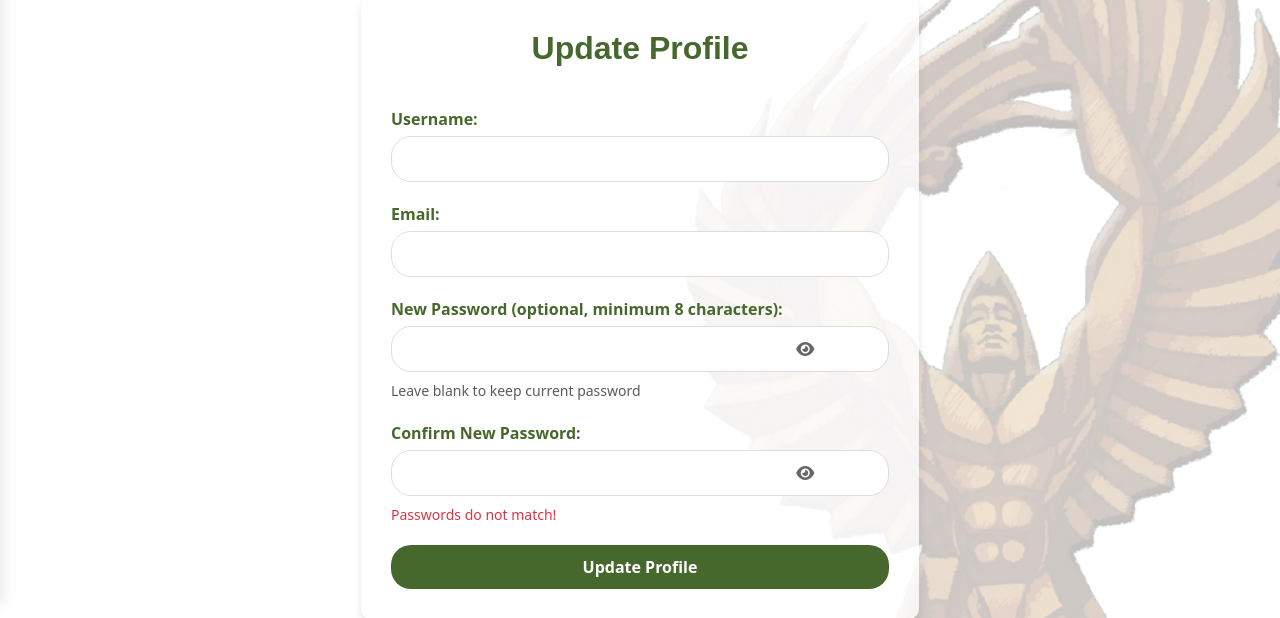
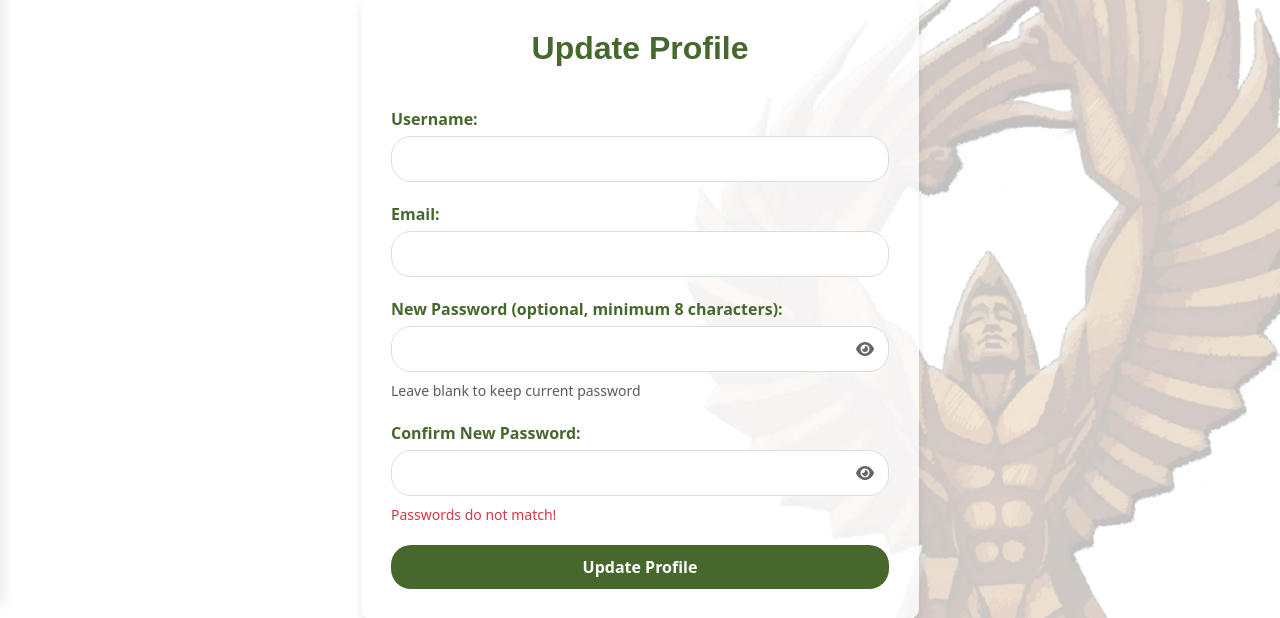
Before and after one commit to chin12311/edulytics, a Django app: page /assign-section/13/ in a window 1280 px wide. Shown: the part 196-814 px from the top of the page. Run offline with Django 5.2, Linux system fonts and the light colour scheme; data comes from the database, SQL or seed files in the repository; some libraries are stand-ins or nearby versions.

Commit message:
Fix eye icon positioning - reduce right spacing from 15% to 15px

```diff
--- a/main/templates/main/update.html
+++ b/main/templates/main/update.html
@@ -174,9 +174,9 @@ style="background-image: url('{% static 'img/phoenix-background.png' %}');
                 <label for="password">New Password (optional, minimum 8 characters):</label>
                 <div style="position: relative;">
                     <input type="password" name="password" id="password" class="form-control mb-1 custom-input-width text-center" minlength="8"
-                           style="padding-right: 10px;">
+                           style="padding-right: 40px;">
                     <i class="fas fa-eye" id="togglePassword"
-                       style="position: absolute; right: 15%; top: 50%; transform: translateY(-50%); cursor: pointer; color: #666;"></i>
+                       style="position: absolute; right: 15px; top: 50%; transform: translateY(-50%); cursor: pointer; color: #666;"></i>
                 </div>
                 <small class="text-muted d-block mt-2">Leave blank to keep current password</small>
             </div>
@@ -185,9 +185,9 @@ style="background-image: url('{% static 'img/phoenix-background.png' %}');
                 <label for="confirm_password">Confirm New Password:</label>
                 <div style="position: relative;">
                     <input type="password" name="confirm_password" id="confirm_password" class="form-control mb-1 custom-input-width text-center" minlength="8"
-                           style="padding-right: 10px;">
+                           style="padding-right: 40px;">
                     <i class="fas fa-eye" id="toggleConfirmPassword"
-                       style="position: absolute; right: 15%; top: 50%; transform: translateY(-50%); cursor: pointer; color: #666;"></i>
+                       style="position: absolute; right: 15px; top: 50%; transform: translateY(-50%); cursor: pointer; color: #666;"></i>
                 </div>
                 <small id="passwordError" class="text-danger d-block mt-2" style="display: none;">Passwords do not match!</small>
             </div>
--- a/register/templates/register/register.html
+++ b/register/templates/register/register.html
@@ -301,7 +301,7 @@ style="background-image: url('{% static 'img/phoenix-background.png' %}');
                            placeholder="Enter password" required
                            style="padding-right: 40px;">
                     <i class="fas fa-eye" id="togglePassword1"
-                       style="position: absolute; right: 15%; top: 50%; transform: translateY(-50%); cursor: pointer; color: #666;"></i>
+                       style="position: absolute; right: 15px; top: 50%; transform: translateY(-50%); cursor: pointer; color: #666;"></i>
                 </div>
             </div>
 
@@ -313,7 +313,7 @@ style="background-image: url('{% static 'img/phoenix-background.png' %}');
                            placeholder="Confirm password" required
                            style="padding-right: 40px;">
                     <i class="fas fa-eye" id="togglePassword2"
-                       style="position: absolute; right: 15%; top: 50%; transform: translateY(-50%); cursor: pointer; color: #666;"></i>
+                       style="position: absolute; right: 15px; top: 50%; transform: translateY(-50%); cursor: pointer; color: #666;"></i>
                 </div>
             </div>
 
```
